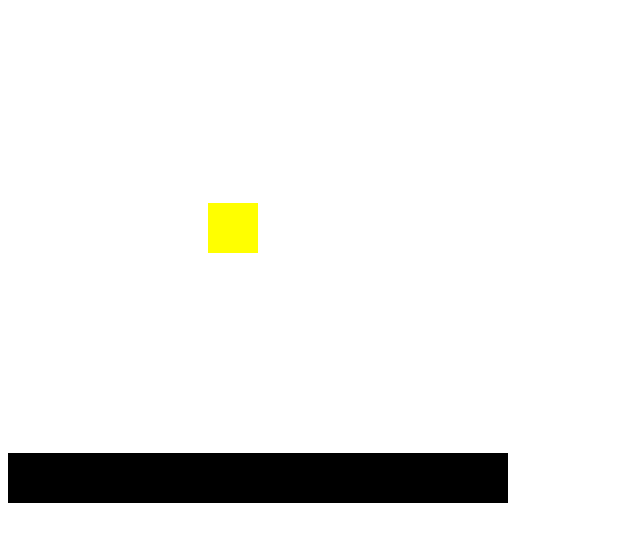
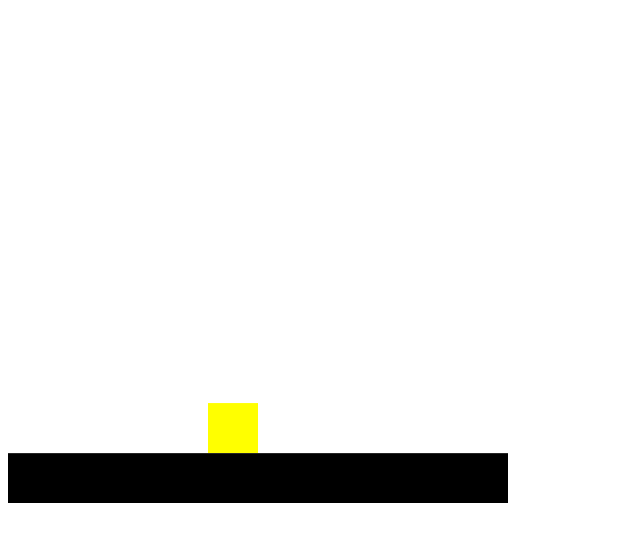
Before and after one commit to 2kinc/critters-js, a plain HTML site: page example.html in a window 1280 px wide. Shown: the part 5-546 px from the top of the page, without its empty margins (0-640 px from the left). Drawn offline with Linux system fonts and the light colour scheme.

Commit message:
weird wonky physics

```diff
--- a/example.html
+++ b/example.html
@@ -7,21 +7,23 @@
   <body>
     <script src="main.js"></script>
     <script>
-      var world = new World(document.body, 'white', 500, 500);
+      var world = new World(document.body, 'white', 500, 500, 0, 0, {x: 0, y: 1});
       world.start();
       world.set(new world.Rectangle('player', 200, 200, 50, 50,'yellow',1));
       world.set(new world.Rectangle('ground', 0, world.height - 50, world.width, 50, 'black', 1000));
       var player = world.get('player');
+      var ground = world.get('ground');
+      ground.gravity = false;
       var keys = world.keys;
       world.update = function() {
-        if (keys.w) player.y-=4;
-        if (keys.a) player.x-=4;
-        if (keys.s) player.y+=4;
-        if (keys.d) player.x+=4;
-        if (player.x > 450 - player.width) player.x = 450 - player.width;
+        if (keys.w) world.addForce({y: -4}, player);
+        if (keys.a) world.addForce({x: -4}, player);
+        if (keys.s) world.addForce({y: 4}, player);
+        if (keys.d) world.addForce({x: 4}, player);
+        if (player.x > 500 - player.width) player.x = 500 - player.width;
         if (player.x < 0) player.x = 0;
-        if (player.y > 450 - player.height) player.y = 450 - player.height;
-        if (player.y < 0) why.y = 0;
+        if (player.y < 0) player.y = 0;
+        if (player.y > 500 - player.height) player.y = 500 - player.height;
       }
     </script>
   </body>
--- a/main.js
+++ b/main.js
@@ -1,94 +1,143 @@
-function World(parent, bgcolor, width, height, camx, camy) {
+function World(parent, bgcolor, width, height, camx, camy, gravity, customProperties) {
   var that = this;
   this.cam = {};
   this.cam.x = camx || 0;
   this.cam.y = camy || 0;
   this.bgcolor = bgcolor || 'white';
   this.width = width || 500;
-  this.height = width || 500;
+  this.height = height || 500;
   this.el = document.createElement('canvas');
   this.el.width = this.width;
   this.el.height = this.height;
   this.parent = parent || document.body;
   this.parent.appendChild(this.el);
   this.context = this.el.getContext('2d');
+  this.gravity = gravity || {x: 0, y: 0};
   this.objects = new Map(); //where all the objects go
   this.keys = {};
-  document.addEventListener('keydown', e=>this.keys[e.key.toLowerCase()]=e.type=true);
-  document.addEventListener('keyup', e=>this.keys[e.key.toLowerCase()]=false);
-  this.Rectangle = function(name, x, y, width, height, color, mass) {
+  this.atmosphere = {
+    density: 1
+  };
+  if (customProperties) {
+    for (const customProperty of customProperties) {
+      this[customProperty] = customProperties[customProperty];
+    }
+  }
+  document.addEventListener('keydown', e => this.keys[e.key.toLowerCase()] = e.type = true);
+  document.addEventListener('keyup', e => this.keys[e.key.toLowerCase()] = false);
+  this.Rectangle = function (name, x, y, width, height, color, mass) {
     this.name = name;
     this.x = x;
     this.type = 'rectangle';
     this.y = y;
     this.width = width;
+    if (mass) {
+      this.rigidBody = true;
+      this.gravity = true;
+    }
     this.mass = mass || 1;
-    this.acceleration = {x: 0,y: 0};
+    this.acceleration = { x: 0, y: 0 };
     this.height = height;
     this.color = color;
   }
-  this.Circle = function(name, x, y, radius, color, mass) {
+  this.Circle = function (name, x, y, radius, color, mass) {
     this.name = name;
+    if (mass) {
+      this.rigidBody = true;
+      this.gravity = true;
+    }
     this.mass = mass || 1;
     this.x = x;
     this.type = 'circle';
     this.y = y;
     this.radius = radius;
-    this.acceleration = {x: 0,y: 0};
+    this.acceleration = { x: 0, y: 0 };
     this.color = color;
   }
-  this.Image = function(name, x, y,width, height, src, flip, mass) {
+  this.Image = function (name, x, y, width, height, src, flip, mass) {
     this.name = name;
     this.x = x;
+    if (mass) {
+      this.rigidBody = true;
+      this.gravity = true;
+    }
     this.mass = mass || 1;
     this.y = y;
     this.src = src;
     this.flip = flip;
     this.type = 'image';
-    this.acceleration = {x: 0,y: 0};
+    this.acceleration = { x: 0, y: 0 };
     this.width = width;
     this.height = height;
   }
+  this.addForce = function (force, object) {
+    object.acceleration.x += (force.x / (object.mass || 1)) || 0;
+    object.acceleration.y += (force.y / (object.mass || 1)) || 0;
+  }
+  this.translate = function (vector, object) {
+    var previous = {
+      x: object.x,
+      y: object.y
+    };
+    object.x += vector.x || 0;
+    object.y += vector.y || 0;
+    if (object.rigidBody === true) {
+      that.objects.forEach(function (obj){
+        if (obj != object && obj.rigidBody === true && that.collisionWith(object, obj)) {
+          object.x = previous.x;
+          object.y = previous.y;
+          that.addForce({
+            x: object.acceleration.x,
+            y: object.acceleration.y
+          }, obj);
+          that.addForce({
+            x: object.acceleration.x * -2,
+            y: object.acceleration.y * -2
+          }, object);
+        }
+      });
+    }
+  }
   this.set = (obj) => that.objects.set(obj.name, obj);  //set the object
-  this.get = (name) => {return that.objects.get(name)}; //get the object
-  this.update = function() {/*Happens every second*/};
-  this.collisionWith = function(obj1, obj2) {
+  this.get = (name) => { return that.objects.get(name) }; //get the object
+  this.update = function () {/*Happens every second*/ };
+  this.collisionWith = function (obj1, obj2) {
     if (obj1.type == 'rectangle' && obj2.type == 'rectangle') {
       return !(obj2.x > obj1.x + obj1.width || obj2.x + obj2.width < obj1.x || obj2.y > obj1.y + obj1.height || obj2.y + obj2.height < obj1.y)
     }
     if (obj1.type == 'rectangle' && obj2.type == 'circle') {
-      var distX = Math.abs(obj2.x - obj1.x-obj1.width/2);
-      var distY = Math.abs(obj2.y - obj1.y-obj1.height/2);
-      if (distX > (obj1.width/2 + obj2.radius)) { return false; }
-      if (distY > (obj1.height/2 + obj2.radius)) { return false; }
-      if (distX <= (obj1.width/2)) { return true; }
-      if (distY <= (obj1.height/2)) { return true; }
-      return (distX-obj1.width/2**2+distY-obj1.height/2**2<=(obj2.radius**2));
+      var distX = Math.abs(obj2.x - obj1.x - obj1.width / 2);
+      var distY = Math.abs(obj2.y - obj1.y - obj1.height / 2);
+      if (distX > (obj1.width / 2 + obj2.radius)) { return false; }
+      if (distY > (obj1.height / 2 + obj2.radius)) { return false; }
+      if (distX <= (obj1.width / 2)) { return true; }
+      if (distY <= (obj1.height / 2)) { return true; }
+      return (distX - obj1.width / 2 ** 2 + distY - obj1.height / 2 ** 2 <= (obj2.radius ** 2));
     }
     if (obj1.type == 'circle' && obj2.type == 'rectangle') {
-      var distX = Math.abs(obj2.x - obj2.x-obj2.width/2);
-      var distY = Math.abs(obj1.y - obj2.y-obj2.height/2);
-      if (distX > (obj2.width/2 + obj1.radius)) { return false; }
-      if (distY > (obj2.height/2 + obj1.radius)) { return false; }
-      if (distX <= (obj2.width/2)) { return true; }
-      if (distY <= (obj2.height/2)) { return true; }
-      return (distX-obj2.width/2**2+distY-obj2.height/2**2<=(obj1.radius**2));
+      var distX = Math.abs(obj2.x - obj2.x - obj2.width / 2);
+      var distY = Math.abs(obj1.y - obj2.y - obj2.height / 2);
+      if (distX > (obj2.width / 2 + obj1.radius)) { return false; }
+      if (distY > (obj2.height / 2 + obj1.radius)) { return false; }
+      if (distX <= (obj2.width / 2)) { return true; }
+      if (distY <= (obj2.height / 2)) { return true; }
+      return (distX - obj2.width / 2 ** 2 + distY - obj2.height / 2 ** 2 <= (obj1.radius ** 2));
     }
     if (obj1.type == 'circle' && obj2.type == 'circle') {
-      return ((obj2.x-obj1.x)**2 + (obj1.y-obj2.y)**2 <= (obj1.radius+obj2.radius)**2);
+      return ((obj2.x - obj1.x) ** 2 + (obj1.y - obj2.y) ** 2 <= (obj1.radius + obj2.radius) ** 2);
     }
   }
-  this.drawFrame = function() { //Also happens every second
+  this.drawFrame = function () { //Also happens every second
     that.context.beginPath();
     that.context.fillStyle = that.bgcolor;
     that.context.fillRect(0, 0, that.width, that.height);
     that.context.fill();
-    that.objects.forEach(function(obj) {
+    that.objects.forEach(function (obj) {
       if (obj.type == 'circle') {
         that.context.save();
         that.context.translate(obj.x - that.cam.x, obj.y - that.cam.y);
         that.context.fillStyle = obj.color;
-        that.context.arc(0,0, obj.radius, 0, 6.283185);
+        that.context.arc(0, 0, obj.radius, 0, 6.283185);
         that.context.fill();
         that.context.restore();
       }
@@ -96,7 +145,7 @@ function World(parent, bgcolor, width, height, camx, camy) {
         that.context.save();
         that.context.translate(obj.x - that.cam.x, obj.y - that.cam.y);
         that.context.fillStyle = obj.color;
-        that.context.fillRect(0,0, obj.width, obj.height);
+        that.context.fillRect(0, 0, obj.width, obj.height);
         that.context.restore();
       }
       if (obj.type == 'image') {
@@ -110,9 +159,27 @@ function World(parent, bgcolor, width, height, camx, camy) {
       }
     });
   }
+  this.physics = function () {
+    that.objects.forEach(function (obj) {
+      if (obj.rigidBody && obj.gravity) {
+        that.addForce(that.gravity, obj);
+      } //gravity
+      that.translate(obj.acceleration, obj); //move the object, acceleration
+      obj.acceleration.x *= that.atmosphere.density / 1.1; //friction
+      obj.acceleration.y *= that.atmosphere.density / 1.1;
+      if (Math.abs(0 - obj.acceleration.x) < 0.9) {
+        obj.acceleration.x = 0;
+      }
+      if (Math.abs(0 - obj.acceleration.y) < 0.9) {
+        obj.acceleration.y = 0;
+      }
+    });
+  }
   this.animationFrame = function () {
+    that.physics();
+    that.update();
     that.drawFrame();
-    that.update();
+
     requestAnimationFrame(that.animationFrame);
   }
   this.start = () => requestAnimationFrame(that.animationFrame);
```
Also changed, not shown: index.html (+13 -9 lines).
